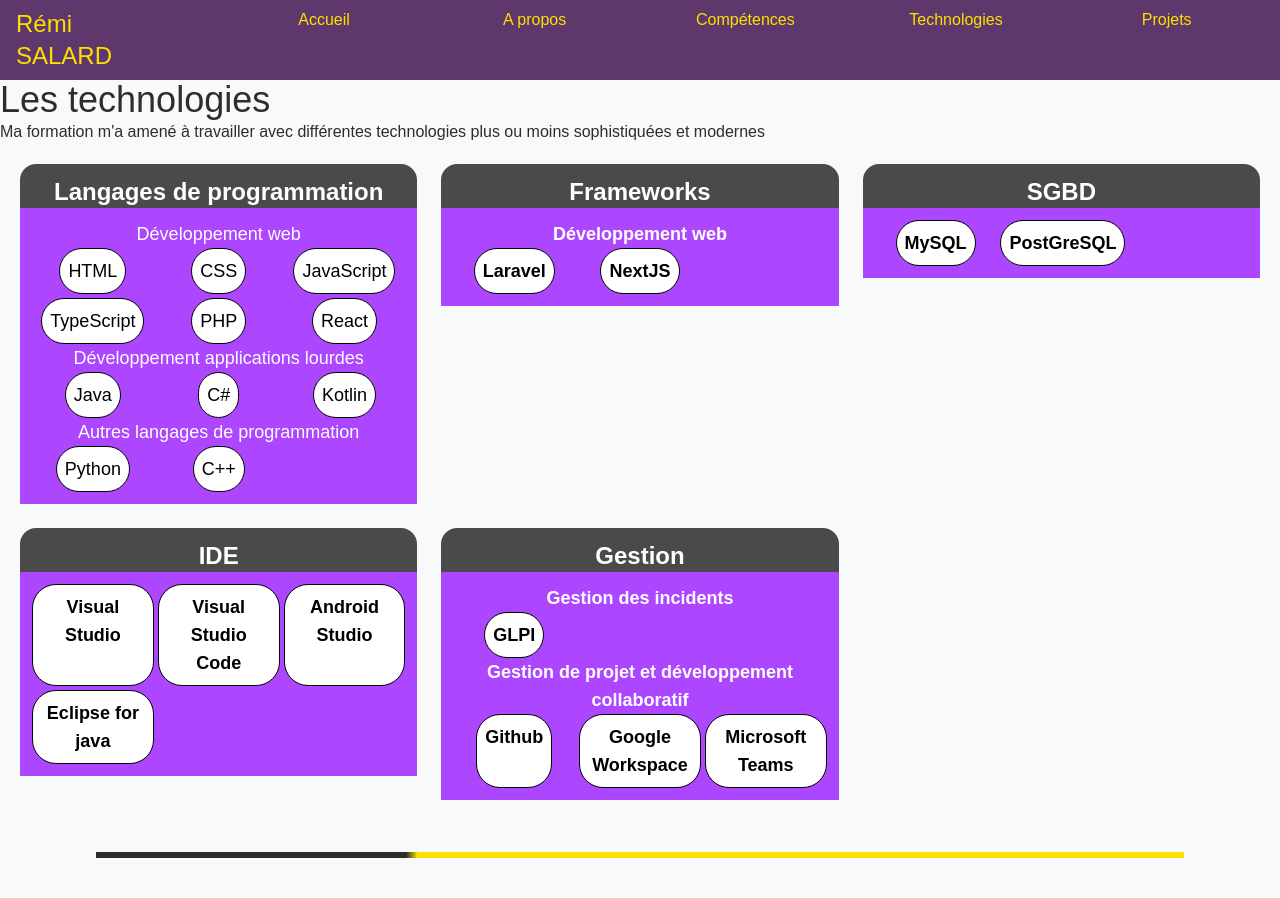
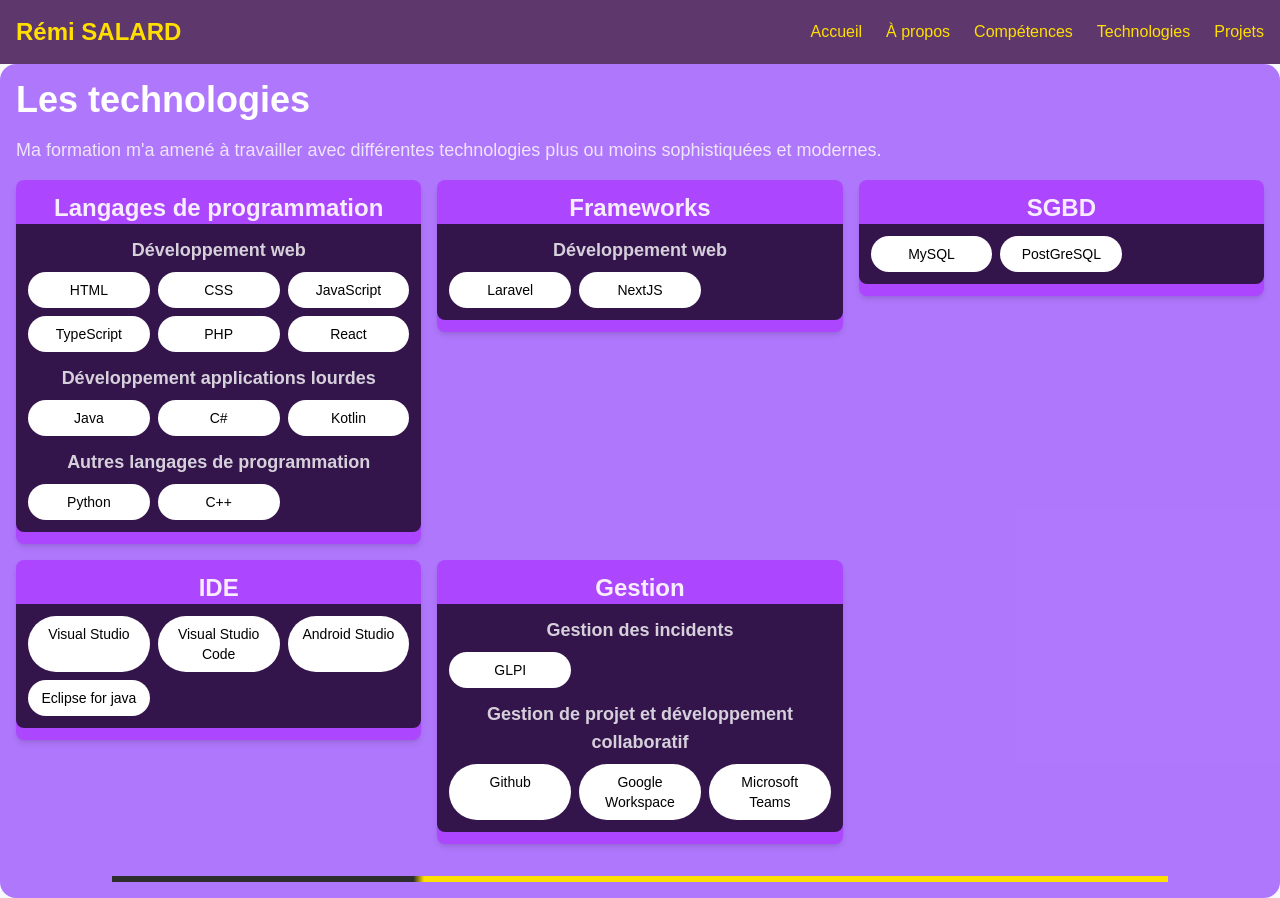
Before and after one commit to ledev-32/portfolio, a Next.js app: page /technologies in a window 1280 px wide. Before the commit the page ends 858 px from the top, so only its background shows below. Built offline with nearby package versions, Linux system fonts and the light colour scheme.

Commit message:
Make few changes

```diff
--- a/app/about/page.tsx
+++ b/app/about/page.tsx
@@ -2,7 +2,7 @@
 
 function aPropos() {
   return (
-    <div className='p-2 flex flex-col'>
+    <div className='p-2 flex flex-col text-white bg-violet-600/60 rounded-2xl'>
       <h2 className='text-4xl'>A propos de moi</h2>
       <div className='text-justify mr-auto ml-auto p-4 w-full md:w-2/3 bg-black/70 rounded-3xl'>
       Je m'appelle Rémi SALARD, étudiant en deuxième année de BTS Services Informatiques aux Organisations option SLAM.
--- a/app/competences/page.tsx
+++ b/app/competences/page.tsx
@@ -2,7 +2,7 @@
 
 function competences() {
     return (
-        <div className=''>
+        <div className='bg-violet-600/60 text-white p-3 rounded-2xl'>
             <h2 className='text-4xl'>Mes compétences</h2>
             <div className=''>Au cours de mes 2 années de BTS, j'ai pu développer de multiples compétences techniques <br />
                 Ces différentes connaissances sont liées aux cours mais tout aussi bien grâce aux stages
--- a/app/page.tsx
+++ b/app/page.tsx
@@ -5,13 +5,13 @@
 
 export default function Home() {
   return (
-    <section className="">
+    <section className="bg-violet-600/60">
       <div className="">
-      <h1 className="text-6xl text-left p-2">Mon portfolio</h1>
-      <div className="mx-1 p-2 pb-3 bg-violet-600/60 text-white">{aPropos()}</div>
-      <div className="mx-1 p-2 pb-3 bg-violet-600/60 text-white">{competences()}</div>
-      <div className="mx-1 p-2 pb-3 bg-violet-600/60 text-white">{technologies()}</div>
-      <div className="mx-1 p-2 pb-3 bg-violet-600/60 text-white">{projets()}</div>
+      <h1 className="text-6xl text-center p-8"><span className="text-white">Mon</span> portfolio</h1>
+      <section className=" p-3 pb-3  text-white" id="about">{aPropos()}</section>
+      <section className=" p-3 pb-3  text-white" id="competences">{competences()}</section>
+      <section className=" p-3 pb-3  text-white" id="technologies">{technologies()}</section>
+      <section className=" p-3 pb-3  text-white" id="projets">{projets()}</section>
     </div>
     </section>
   );
--- a/app/technologies/page.tsx
+++ b/app/technologies/page.tsx
@@ -2,82 +2,84 @@
 
 function technologies() {
     return (
-        <div className=''>
-            <h2 className='text-4xl'>Les technologies</h2>
-            <div className=''>
-                Ma formation m'a amené à travailler avec différentes technologies plus ou moins sophistiquées et modernes
-            </div>
+      <div className='bg-violet-600/60 text-white p-4 rounded-2xl'>
+        <h2 className='text-3xl md:text-4xl font-semibold mb-4'>Les technologies</h2>
+        <p className='mb-4 text-lg text-white/80'>
+          Ma formation m'a amené à travailler avec différentes technologies plus ou moins sophistiquées et modernes.
+        </p>
 
-            {/* dsdsd */}
-
-            <div className='flex flex-col md:grid md:grid-cols-3 p-4 gap-4'>
-                <div className='bg-black/70 text-2xl text-center my-1 md:mx-1 text-white font-bold pt-3 h-fit rounded-2xl'>
+        <div className='grid gap-4 md:grid-cols-2 lg:grid-cols-3'>
+          <div className='bg-purple-500 text-xl md:text-2xl text-center text-white/90 font-bold py-3 rounded-lg shadow-md h-fit'>
             Langages de programmation
-                    <div className='bg-purple-500 p-3 text-lg font-normal'>
-                        Développement web
-                        <ul className='grid grid-cols-3 place-content-stretch gap-1'>
-                            <li className='mr-auto ml-auto bg-white p-2 text-black rounded-3xl border-1 border-solid border-black'>HTML</li>
-                            <li className='mr-auto ml-auto bg-white p-2 text-black rounded-3xl border-1 border-solid border-black'>CSS</li>
-                            <li className='mr-auto ml-auto bg-white p-2 text-black rounded-3xl border-1 border-solid border-black'>JavaScript</li>
-                            <li className='mr-auto ml-auto bg-white text-black p-2 rounded-3xl border-1 border-solid border-black'>TypeScript</li>
-                            <li className='mr-auto ml-auto bg-white text-black p-2 rounded-3xl border-1 border-solid border-black'>PHP</li>
-                            <li className='mr-auto ml-auto bg-white text-black p-2 rounded-3xl border-1 border-solid border-black'>React</li>
+            <div className='bg-black/70 p-3 text-lg font-normal rounded-b-lg'>
+              <h3 className='text-white/80 font-semibold mb-2'>Développement web</h3>
+              <ul className='grid grid-cols-2 md:grid-cols-3 gap-2'>
+                <li className='bg-white text-black py-2 px-3 rounded-full text-center text-sm'>HTML</li>
+                <li className='bg-white text-black py-2 px-3 rounded-full text-center text-sm'>CSS</li>
+                <li className='bg-white text-black py-2 px-3 rounded-full text-center text-sm'>JavaScript</li>
+                <li className='bg-white text-black py-2 px-3 rounded-full text-center text-sm'>TypeScript</li>
+                <li className='bg-white text-black py-2 px-3 rounded-full text-center text-sm'>PHP</li>
+                <li className='bg-white text-black py-2 px-3 rounded-full text-center text-sm'>React</li>
               </ul>
-                        Développement applications lourdes
-                        <ul className='grid grid-cols-3 place-content-stretch gap-1 '>
-                            <li className='mr-auto ml-auto bg-white p-2 text-black rounded-3xl border-1 border-solid border-black'>Java</li>
-                            <li className='mr-auto ml-auto bg-white p-2 text-black rounded-3xl border-1 border-solid border-black'>C#</li>
-                            <li className='mr-auto ml-auto bg-white p-2 text-black rounded-3xl border-1 border-solid border-black'>Kotlin</li>
+              <h3 className='text-white/80 font-semibold mt-3 mb-2'>Développement applications lourdes</h3>
+              <ul className='grid grid-cols-2 md:grid-cols-3 gap-2'>
+                <li className='bg-white text-black py-2 px-3 rounded-full text-center text-sm'>Java</li>
+                <li className='bg-white text-black py-2 px-3 rounded-full text-center text-sm'>C#</li>
+                <li className='bg-white text-black py-2 px-3 rounded-full text-center text-sm'>Kotlin</li>
               </ul>
-                        Autres langages de programmation
-                        <ul className='grid grid-cols-3 place-content-stretch gap-1 '>
-                            <li className='mr-auto ml-auto bg-white p-2 text-black rounded-3xl border-1 border-solid border-black'>Python</li>
-                            <li className='mr-auto ml-auto bg-white p-2 text-black rounded-3xl border-1 border-solid border-black'>C++</li>
+              <h3 className='text-white/80 font-semibold mt-3 mb-2'>Autres langages de programmation</h3>
+              <ul className='grid grid-cols-2 md:grid-cols-3 gap-2'>
+                <li className='bg-white text-black py-2 px-3 rounded-full text-center text-sm'>Python</li>
+                <li className='bg-white text-black py-2 px-3 rounded-full text-center text-sm'>C++</li>
               </ul>
             </div>
           </div>
-                <div className='bg-black/70 text-2xl text-center my-1 md:mx-1 text-white font-bold pt-3 h-fit rounded-2xl'>
+
+          <div className='bg-purple-500 text-xl md:text-2xl text-center text-white/90 font-bold py-3 rounded-lg shadow-md h-fit'>
             Frameworks
-                    <div className='bg-purple-500 p-3 text-lg'>
-                        Développement web
-                        <ul className='grid grid-cols-3 place-content-stretch gap-1 '>
-                            <li className='mr-auto ml-auto bg-white p-2 text-black rounded-3xl border-1 border-solid border-black'>Laravel</li>
-                            <li className='mr-auto ml-auto bg-white p-2 text-black rounded-3xl border-1 border-solid border-black'>NextJS</li>
+            <div className='bg-black/70 p-3 text-lg font-normal rounded-b-lg'>
+              <h3 className='text-white/80 font-semibold mb-2'>Développement web</h3>
+              <ul className='grid grid-cols-2 md:grid-cols-3 gap-2'>
+                <li className='bg-white text-black py-2 px-3 rounded-full text-center text-sm'>Laravel</li>
+                <li className='bg-white text-black py-2 px-3 rounded-full text-center text-sm'>NextJS</li>
               </ul>
             </div>
           </div>
-                <div className='bg-black/70 text-2xl text-center my-1 md:mx-1 text-white font-bold pt-3 h-fit rounded-2xl'>
+
+          <div className='bg-purple-500 text-xl md:text-2xl text-center text-white/90 font-bold py-3 rounded-lg shadow-md h-fit'>
             SGBD
-                    <div className='bg-purple-500 p-3 text-lg'>
-                        <ul className='grid grid-cols-3 place-content-stretch gap-1 '>
-                            <li className='mr-auto ml-auto bg-white p-2 text-black rounded-3xl border-1 border-solid border-black'>MySQL</li>
-                            <li className='mr-auto ml-auto bg-white p-2 text-black rounded-3xl border-1 border-solid border-black'>PostGreSQL</li>
+            <div className='bg-black/70 p-3 text-lg font-normal rounded-b-lg'>
+              <ul className='grid grid-cols-2 md:grid-cols-3 gap-2'>
+                <li className='bg-white text-black py-2 px-3 rounded-full text-center text-sm'>MySQL</li>
+                <li className='bg-white text-black py-2 px-3 rounded-full text-center text-sm'>PostGreSQL</li>
               </ul>
             </div>
           </div>
-                <div className='bg-black/70 text-2xl text-center my-1 md:mx-1 text-white font-bold pt-3 h-fit rounded-2xl'>
+
+          <div className='bg-purple-500 text-xl md:text-2xl text-center text-white/90 font-bold py-3 rounded-lg shadow-md h-fit'>
             IDE
-                    <div className='bg-purple-500 p-3 text-lg'>
-                        <ul className='grid grid-cols-3 place-content-stretch gap-1 '>
-                            <li className='mr-auto ml-auto bg-white p-2 text-black rounded-3xl border-1 border-solid border-black'>Visual Studio</li>
-                            <li className='mr-auto ml-auto bg-white p-2 text-black rounded-3xl border-1 border-solid border-black'>Visual Studio Code</li>
-                            <li className='mr-auto ml-auto bg-white p-2 text-black rounded-3xl border-1 border-solid border-black'>Android Studio</li>
-                            <li className='mr-auto ml-auto bg-white p-2 text-black rounded-3xl border-1 border-solid border-black'>Eclipse for java</li>
+            <div className='bg-black/70 p-3 text-lg font-normal rounded-b-lg'>
+              <ul className='grid grid-cols-2 md:grid-cols-3 gap-2'>
+                <li className='bg-white text-black py-2 px-3 rounded-full text-center text-sm'>Visual Studio</li>
+                <li className='bg-white text-black py-2 px-3 rounded-full text-center text-sm'>Visual Studio Code</li>
+                <li className='bg-white text-black py-2 px-3 rounded-full text-center text-sm'>Android Studio</li>
+                <li className='bg-white text-black py-2 px-3 rounded-full text-center text-sm'>Eclipse for java</li>
               </ul>
             </div>
           </div>
-                <div className='bg-black/70 text-2xl text-center my-1 md:mx-1 text-white font-bold pt-3 h-fit rounded-2xl'>
+
+          <div className='bg-purple-500 text-xl md:text-2xl text-center text-white/90 font-bold py-3 rounded-lg shadow-md h-fit'>
             Gestion
-                    <div className='bg-purple-500 p-3 text-lg'>
-                        Gestion des incidents
-                        <ul className='grid grid-cols-3 place-content-stretch gap-1 '>
-                            <li className='mr-auto ml-auto bg-white p-2 text-black rounded-3xl border-1 border-solid border-black'>GLPI</li>
+            <div className='bg-black/70 p-3 text-lg font-normal rounded-b-lg'>
+              <h3 className='text-white/80 font-semibold mb-2'>Gestion des incidents</h3>
+              <ul className='grid grid-cols-2 md:grid-cols-3 gap-2'>
+                <li className='bg-white text-black py-2 px-3 rounded-full text-center text-sm'>GLPI</li>
               </ul>
-                        Gestion de projet et développement collaboratif
-                        <ul className='grid grid-cols-3 place-content-stretch gap-1'>
-                            <li className='mr-auto ml-auto bg-white p-2 text-black rounded-3xl border-1 border-solid border-black'>Github</li>
-                            <li className='mr-auto ml-auto bg-white p-2 text-black rounded-3xl border-1 border-solid border-black'>Google Workspace</li>
-                            <li className='mr-auto ml-auto bg-white p-2 text-black rounded-3xl border-1 border-solid border-black'>Microsoft Teams</li>
+              <h3 className='text-white/80 font-semibold mt-3 mb-2'>Gestion de projet et développement collaboratif</h3>
+              <ul className='grid grid-cols-2 md:grid-cols-3 gap-2'>
+                <li className='bg-white text-black py-2 px-3 rounded-full text-center text-sm'>Github</li>
+                <li className='bg-white text-black py-2 px-3 rounded-full text-center text-sm'>Google Workspace</li>
+                <li className='bg-white text-black py-2 px-3 rounded-full text-center text-sm'>Microsoft Teams</li>
               </ul>
             </div>
           </div>
@@ -87,7 +89,8 @@
           <img src="h-bar.png" alt="Barre de style" className="px-4 md:px-24 h-[6px] w-full" />
         </div>
       </div>
-    )
+    );
   }
 
+
 export default technologies
--- a/components/header.tsx
+++ b/components/header.tsx
@@ -3,26 +3,22 @@
 
 function header() {
     return (
-        <header className='bg-secondary text-center text-foreground w-full p-2 flex flex-col md:flex-row'>
-            <div className="flex-auto text-left pl-2 text-2xl w-1/12">Rémi SALARD</div>
-            <div className="w-1/12"></div>
-            <div className="flex-auto mx-auto w-2/12">
-                <a href="/">Accueil</a>
-            </div>
-            <div className="flex-auto mx-auto w-2/12">
-                <a href="/about">A propos</a>
-            </div>
-            <div className='flex-auto mx-auto w-2/12'>
-                <a href="/competences">Compétences</a>
-            </div>
-            <div className='flex-auto mx-auto w-2/12'>
-                <a href="/technologies">Technologies</a>
-            </div>
-            <div className='flex-auto mx-auto w-2/12'>
-                <a href="/projets">Projets</a>
+        <header className="bg-secondary text-foreground w-full py-4">
+            <div className="container mx-auto px-4 flex flex-col md:flex-row items-center justify-between gap-4">
+                <div className="text-2xl font-bold md:w-auto w-full text-center md:text-left">
+                    Rémi SALARD
+                </div>
+
+                <nav className="flex flex-wrap justify-center gap-4 md:gap-6 text-sm md:text-base">
+                    <a href="/" className="hover:underline">Accueil</a>
+                    <a href="#about" className="hover:underline">À propos</a>
+                    <a href="#competences" className="hover:underline">Compétences</a>
+                    <a href="#technologies" className="hover:underline">Technologies</a>
+                    <a href="#projets" className="hover:underline">Projets</a>
+                </nav>
             </div>
         </header>
-    )
+    );
 }
 
 export default header
```
Also changed, not shown: app/projets/glpi/page.tsx (deleted, +0 -34 lines), app/projets/gsb-web/page.tsx (+12 -0 lines), app/projets/page.tsx (+82 -57 lines). Lines whose indentation alone changed are shown as unchanged.
